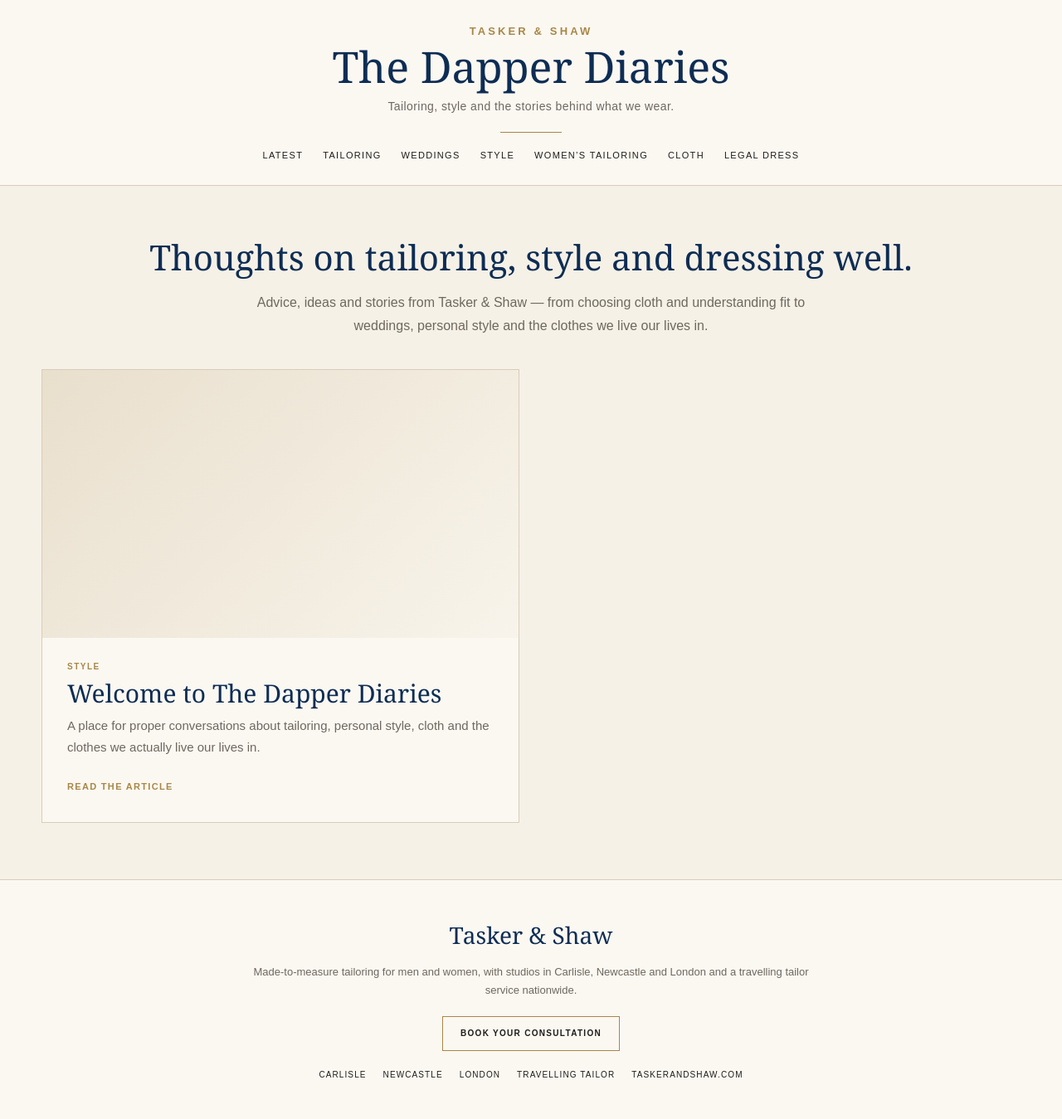
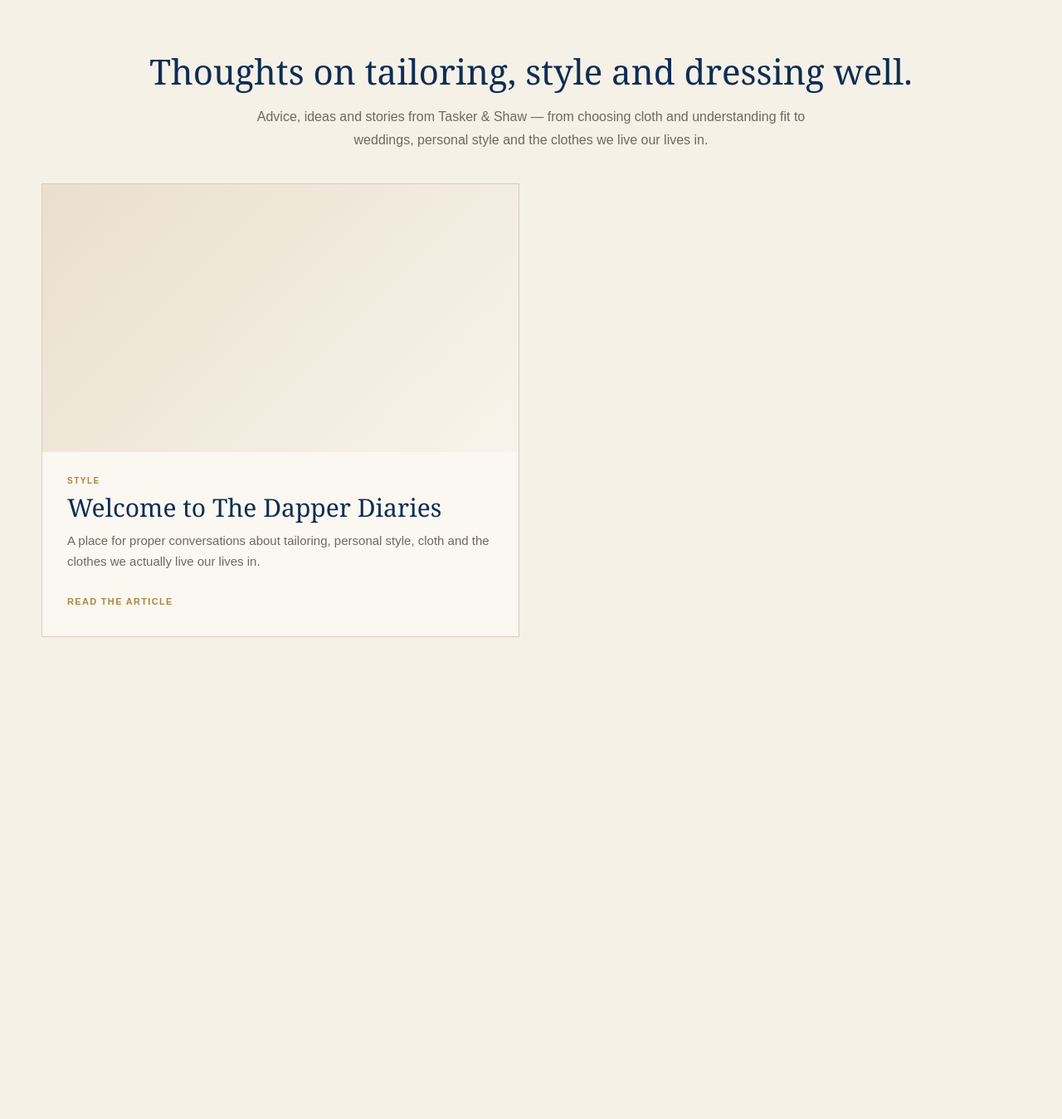
Before and after one commit to taskerandshaw/Dapper-Diaries, a Jekyll site: the page built from index.html, in a window 1280 px wide. Shown: the whole page at 83% size. Built offline with Jekyll 4.4.1, drawn with Linux system fonts in a browser that asks for light colours; after the commit the page ends 900 px from its top, so only the background shows below that.

Commit message:
Remove standalone header and footer for embedded blog

```diff
--- a/_layouts/default.html
+++ b/_layouts/default.html
@@ -7,40 +7,7 @@
   {% seo %}
   <link rel="stylesheet" href="https://taskerandshaw.github.io/Dapper-Diaries/assets/css/style.css">
 </head>
-<body>
-  <header class="site-header">
-    <div class="shell header-inner">
-      <a class="brand" href="https://www.taskerandshaw.com/">TASKER &amp; SHAW</a>
-      <a class="journal-title" href="{{ '/' | relative_url }}">The Dapper Diaries</a>
-      <p class="tagline">Tailoring, style and the stories behind what we wear.</p>
-      <div class="gold-rule"></div>
-      <nav class="nav" aria-label="Primary">
-        <a href="{{ '/' | relative_url }}">Latest</a>
-        <a href="{{ '/category/tailoring/' | relative_url }}">Tailoring</a>
-        <a href="{{ '/category/weddings/' | relative_url }}">Weddings</a>
-        <a href="{{ '/category/style/' | relative_url }}">Style</a>
-        <a href="{{ '/category/womens-tailoring/' | relative_url }}">Women’s Tailoring</a>
-        <a href="{{ '/category/cloth/' | relative_url }}">Cloth</a>
-        <a href="{{ '/category/legal-dress/' | relative_url }}">Legal Dress</a>
-      </nav>
-    </div>
-  </header>
-
+<body class="embedded-blog">
   <main>{{ content }}</main>
-
-  <footer class="site-footer">
-    <div class="shell footer-inner">
-      <div class="footer-brand">Tasker &amp; Shaw</div>
-      <p>Made-to-measure tailoring for men and women, with studios in Carlisle, Newcastle and London and a travelling tailor service nationwide.</p>
-      <a class="button" href="https://www.taskerandshaw.com/">Book Your Consultation</a>
-      <nav class="footer-links">
-        <a href="https://www.taskerandshaw.com/carlisle.html">Carlisle</a>
-        <a href="https://www.taskerandshaw.com/newcastle.html">Newcastle</a>
-        <a href="https://www.taskerandshaw.com/london.html">London</a>
-        <a href="https://www.taskerandshaw.com/travelling-tailor.html">Travelling Tailor</a>
-        <a href="https://www.taskerandshaw.com/">taskerandshaw.com</a>
-      </nav>
-    </div>
-  </footer>
 </body>
 </html>
```
